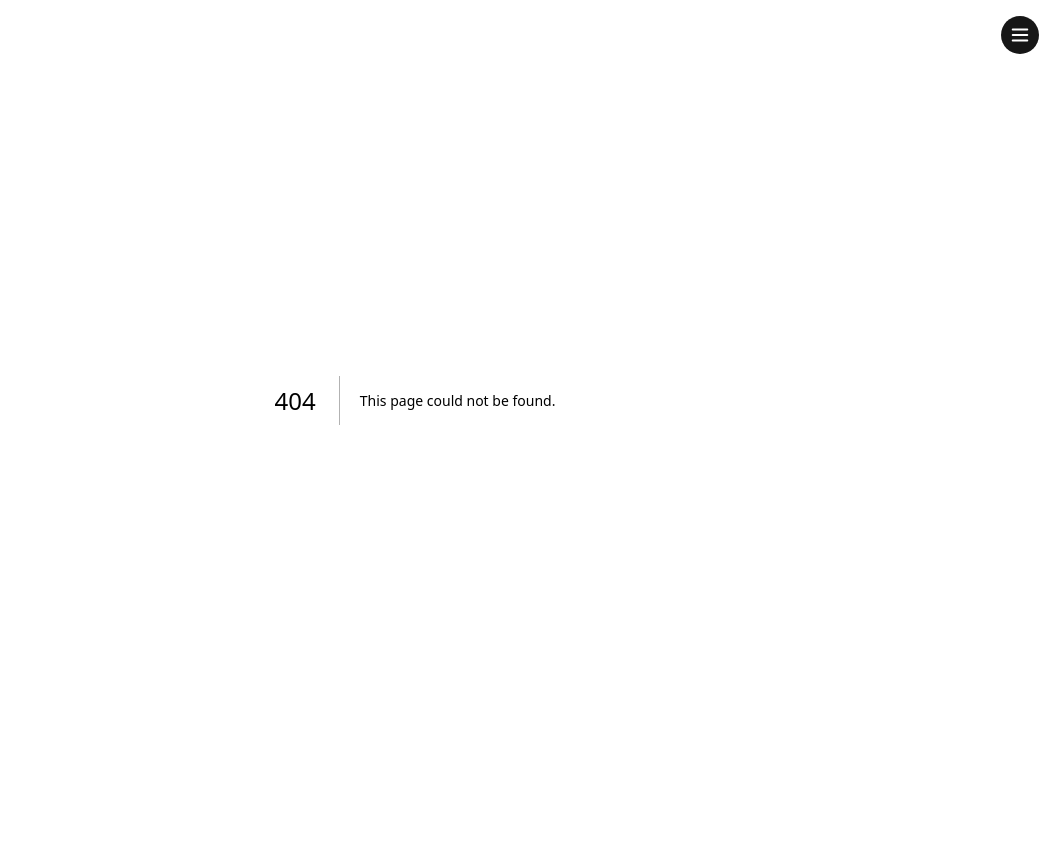
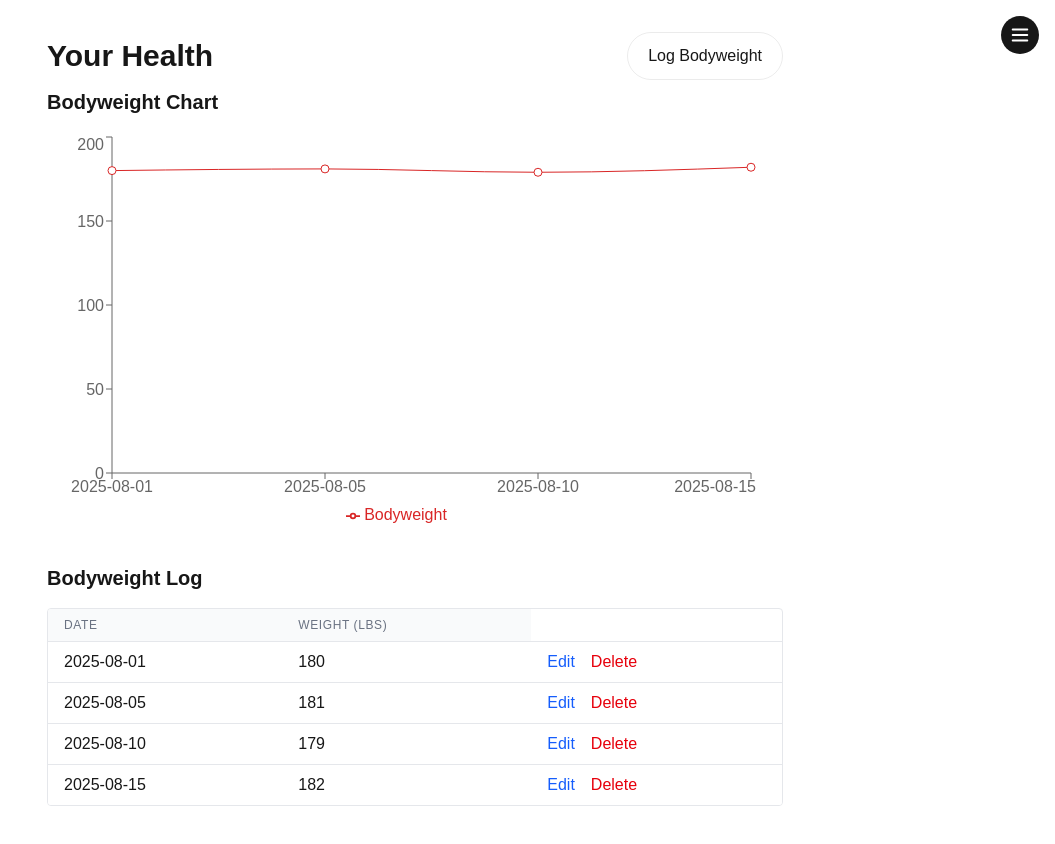
Before and after one commit to Mitchell-Conrad-20/workout-tracker, a Next.js app: page /health in a window 1280 px wide. Before the commit this address had no page. Shown: the top 844 px of the page, without its empty margins (225-1280 px from the left). Before the commit the page ends 800 px from the top, so only its background shows below. Built offline with nearby package versions, Linux system fonts and the light colour scheme.

Commit message:
Basic layout of the health section

```diff
--- /dev/null
+++ b/app/health/page.tsx
@@ -0,0 +1,208 @@
+'use client';
+
+import React, { useState } from 'react';
+import Button from '@/components/Button';
+import Modal from '@/components/Modal';
+import Chart from '@/components/Chart';
+import Input from '@/components/Input';
+import { format } from 'date-fns';
+
+// Mock bodyweight entry type
+interface BodyweightEntry {
+  id: number;
+  weight: number;
+  date: string;
+}
+
+export default function Health() {
+  // Mock state for bodyweight entries
+  const [bodyweights, setBodyweights] = useState<BodyweightEntry[]>([
+    { id: 1, weight: 180, date: '2025-08-01' },
+    { id: 2, weight: 181, date: '2025-08-05' },
+    { id: 3, weight: 179, date: '2025-08-10' },
+    { id: 4, weight: 182, date: '2025-08-15' },
+  ]);
+  const [isModalOpen, setIsModalOpen] = useState(false);
+  const [weightInput, setWeightInput] = useState('');
+  const [dateInput, setDateInput] = useState(format(new Date(), 'yyyy-MM-dd'));
+  // Edit modal state
+  const [editModalOpen, setEditModalOpen] = useState(false);
+  const [editId, setEditId] = useState<number | null>(null);
+  const [editWeight, setEditWeight] = useState('');
+  const [editDate, setEditDate] = useState(format(new Date(), 'yyyy-MM-dd'));
+
+  // Add new bodyweight entry
+  const handleAddWeight = () => {
+    if (!weightInput) return;
+    setBodyweights([
+      ...bodyweights,
+      {
+        id: bodyweights.length > 0 ? Math.max(...bodyweights.map(b => b.id)) + 1 : 1,
+        weight: parseFloat(weightInput),
+        date: dateInput,
+      },
+    ]);
+    setWeightInput('');
+    setDateInput(format(new Date(), 'yyyy-MM-dd'));
+    setIsModalOpen(false);
+  };
+
+  // Remove a bodyweight entry
+  const handleDelete = (id: number) => {
+    setBodyweights(bodyweights.filter(entry => entry.id !== id));
+  };
+
+  // Open edit modal for a record
+  const handleEditOpen = (entry: BodyweightEntry) => {
+    setEditId(entry.id);
+    setEditWeight(entry.weight.toString());
+    setEditDate(entry.date);
+    setEditModalOpen(true);
+  };
+
+  // Save edit
+  const handleEditSave = () => {
+    if (!editId || !editWeight) return;
+    setBodyweights(bodyweights.map(entry =>
+      entry.id === editId ? { ...entry, weight: parseFloat(editWeight), date: editDate } : entry
+    ));
+    setEditModalOpen(false);
+    setEditId(null);
+    setEditWeight('');
+    setEditDate(format(new Date(), 'yyyy-MM-dd'));
+  };
+
+  // Prepare chart data (add name and reps fields for Chart compatibility)
+  const chartData = bodyweights
+    .sort((a, b) => a.date.localeCompare(b.date))
+    .map((entry) => ({
+      ...entry,
+      name: 'Bodyweight',
+      reps: 1,
+      value: entry.weight,
+    }));
+
+  return (
+    <div className="min-h-screen pt-4 pb-20 gap-16 sm:pb-20 font-[family-name:var(--font-geist-sans)]">
+      <main className="max-w-3xl mx-auto p-4 flex flex-col gap-[32px]">
+        <div className="w-full">
+          <div className="flex items-center justify-between w-full mb-2">
+            <h1 className="text-3xl font-semibold font-[family-name:var(--font-geist-mono)]">Your Health</h1>
+            <Button dark onClick={() => setIsModalOpen(true)}>
+              Log Bodyweight
+            </Button>
+          </div>
+
+          <h2 className="text-xl font-semibold mb-4">Bodyweight Chart</h2>
+
+          {/* Chart */}
+          <div className="w-full">
+            <Chart
+              data={chartData}
+              defaultMetric="weight"
+            />
+          </div>
+
+          {/* Logbook/history */}
+          <div className="w-full mt-8">
+            <h2 className="text-xl font-semibold mb-4">Bodyweight Log</h2>
+            <div className="overflow-x-auto rounded border border-gray-200 dark:border-neutral-700">
+              <table className="min-w-full divide-y divide-gray-200 dark:divide-neutral-700">
+                <thead className="bg-gray-50 dark:bg-neutral-800">
+                  <tr>
+                    <th className="px-4 py-2 text-left text-xs font-medium text-gray-500 dark:text-gray-300 uppercase tracking-wider">Date</th>
+                    <th className="px-4 py-2 text-left text-xs font-medium text-gray-500 dark:text-gray-300 uppercase tracking-wider">Weight (lbs)</th>
+                  </tr>
+                </thead>
+                <tbody className="bg-white dark:bg-neutral-900 divide-y divide-gray-200 dark:divide-neutral-800">
+                  {chartData.map((entry) => (
+                    <tr key={entry.id}>
+                      <td className="px-4 py-2 whitespace-nowrap">{entry.date}</td>
+                      <td className="px-4 py-2 whitespace-nowrap">{entry.weight}</td>
+                      <td className="px-4 py-2 whitespace-nowrap flex gap-4 items-center">
+                        <span
+                          className="text-blue-600 hover:underline cursor-pointer"
+                          onClick={() => handleEditOpen(entry)}
+                        >
+                          Edit
+                        </span>
+                        <span
+                          className="text-red-600 hover:underline cursor-pointer"
+                          onClick={() => handleDelete(entry.id)}
+                        >
+                          Delete
+                        </span>
+                      </td>
+                    </tr>
+                  ))}
+                </tbody>
+              </table>
+            </div>
+          </div>
+
+          {/* Modal for editing bodyweight */}
+          {editModalOpen && (
+            <Modal open={editModalOpen} onClose={() => setEditModalOpen(false)}>
+              <h2 className="text-lg font-semibold mb-4">Edit Bodyweight</h2>
+              <div className="flex flex-col gap-4">
+                <Input
+                  type="number"
+                  placeholder="Weight (lbs)"
+                  value={editWeight}
+                  onChange={(e: React.ChangeEvent<HTMLInputElement>) => setEditWeight(e.target.value)}
+                  className="w-full"
+                  min="0"
+                />
+                <Input
+                  type="date"
+                  value={editDate}
+                  onChange={(e: React.ChangeEvent<HTMLInputElement>) => setEditDate(e.target.value)}
+                  className="w-full"
+                />
+                <div className="flex justify-end gap-2 mt-2">
+                  <Button dark onClick={() => setEditModalOpen(false)}>
+                    Cancel
+                  </Button>
+                  <Button onClick={handleEditSave}>
+                    Save
+                  </Button>
+                </div>
+              </div>
+            </Modal>
+          )}
+
+          {/* Modal for logging bodyweight */}
+          {isModalOpen && (
+            <Modal open={isModalOpen} onClose={() => setIsModalOpen(false)}>
+              <h2 className="text-lg font-semibold mb-4">Log Bodyweight</h2>
+              <div className="flex flex-col gap-4">
+                <Input
+                  type="number"
+                  placeholder="Weight (lbs)"
+                  value={weightInput}
+                  onChange={(e: React.ChangeEvent<HTMLInputElement>) => setWeightInput(e.target.value)}
+                  className="w-full"
+                  min="0"
+                />
+                <Input
+                  type="date"
+                  value={dateInput}
+                  onChange={(e: React.ChangeEvent<HTMLInputElement>) => setDateInput(e.target.value)}
+                  className="w-full"
+                />
+                <div className="flex justify-end gap-2 mt-2">
+                  <Button dark onClick={() => setIsModalOpen(false)}>
+                    Cancel
+                  </Button>
+                  <Button onClick={handleAddWeight}>
+                    Log
+                  </Button>
+                </div>
+              </div>
+            </Modal>
+          )}
+        </div>
+      </main>
+    </div>
+  );
+}
--- a/components/HamburgerMenu.tsx
+++ b/components/HamburgerMenu.tsx
@@ -87,6 +87,14 @@ export default function HamburgerMenu() {
                 Chart
               </Link>
 
+              <Link
+                href="/health"
+                onClick={() => setIsOpen(false)}
+                className="transition-colors duration-200 hover:text-blue-600 dark:hover:text-blue-400"
+              >
+                Health
+              </Link>
+
               <div className="mt-2 border-t border-gray-300 dark:border-white/[.1] pt-3">
                 <Link
                   href="/settings"
```
